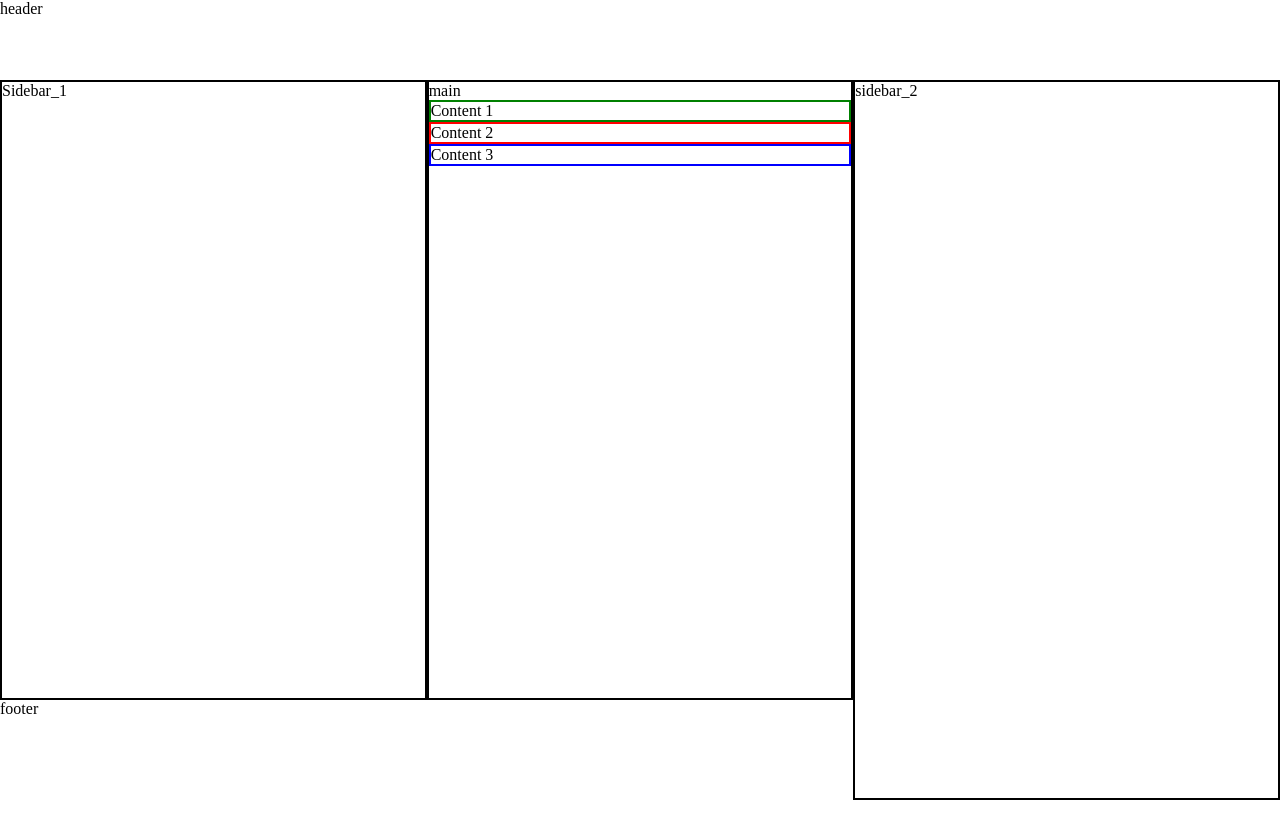
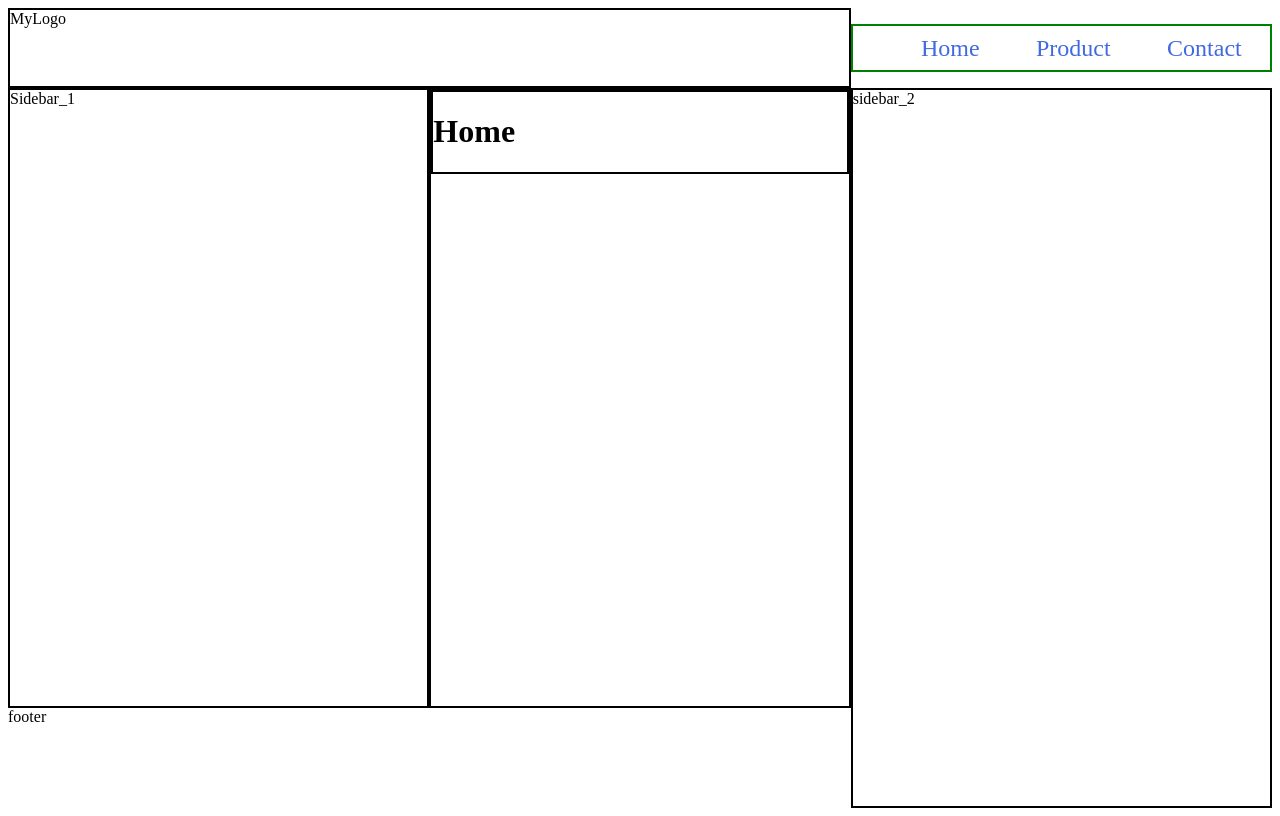
Before and after one commit to SpiridVal/altan_web, a Flask app: page / in a window 1280 px wide. Run offline with Flask 2, Linux system fonts and the light colour scheme.

Commit message:
добавлена шаблонизация, начата работа над шапкой

```diff
--- a/app.py
+++ b/app.py
@@ -5,7 +5,11 @@ app = Flask(__name__)
 # print(__name__)
 
 @app.route("/")
-def index_page():
+def home_page():
+    return render_template("home.html")
+
+@app.route("/product")
+def product_page():
     return render_template("index.html")
 
 if __name__== "__main__":
--- a/static/style.css
+++ b/static/style.css
@@ -1,3 +1,6 @@
+
+import url
+
 /* Селекторы и свойства */
 /* Универсальный селектор */
 *{
@@ -13,6 +16,7 @@ div {
 /* селектор по классу */
 .wrapper {
     border: none;
+
 }
 
 /* селектор по идентификатору */
@@ -56,7 +60,37 @@ body {
 
 .header {
     grid-area: header;
+    display: grid;
+    grid-template-columns: 2fr 1fr;
 }
+.navbar {
+    border: solid 2px green;
+    display: flex;
+    flex-direction: row;
+    justify-content: space-around;
+    align-items: center;
+    list-style-type: none;
+}
+/* Скомбинированный селектор дочерних элементов */
+.navbar>li {
+    /* border: solid 1px red; */
+
+}
+
+/* Селектро потомков */
+.navbar a{
+    text-decoration: none;
+    color: royalblue;
+    font-size: x-large;
+}
+/* Псевдокласс наведения курсора */
+.navbar a:hover {
+    color: goldenrod;
+
+}
+
+
+
 .sidebar_1 {
     grid-area: s1;
 }
--- /dev/null
+++ b/templates/home.html
@@ -0,0 +1,11 @@
+<!-- ссылка на шаблон -->
+{% extends "index.html" %}
+
+<!-- разметка основной части первой страницы -->
+{% block main %}
+
+<div class="home-content">
+    <h1>Home</h1>
+</div>
+
+{% endblock %}
--- a/templates/index.html
+++ b/templates/index.html
@@ -10,13 +10,20 @@
 <body>
     <div class="wrapper">
       <header class="header">
-            header
+            <div class="logo">
+                MyLogo
+            </div>
+            <ul class="navbar">
+                <li><a href="{{ url_for('home_page') }}">Home</a></li>
+                <li><a href="{{ url_for('product_page') }}">Product</a></li>
+                <li><a href="{{ url_for('home_page') }}">Contact</a></li>
+            </ul>
       </header>
       <div class="sidebar_1">
           Sidebar_1
       </div>
       <div class="main">
-        main
+        <!-- main
         <div class="content" id="c1">
             Content 1
         </div>
@@ -25,7 +32,10 @@
         </div>
          <div class="content" id="c3">
             Content 3
-         </div>
+         </div> -->
+         {% block main %}
+         {% endblock %}
+
         </div>
         <div class="sidebar_2">
             sidebar_2
```
Also changed, not shown: templates/product.html (added, +10 -0 lines).
